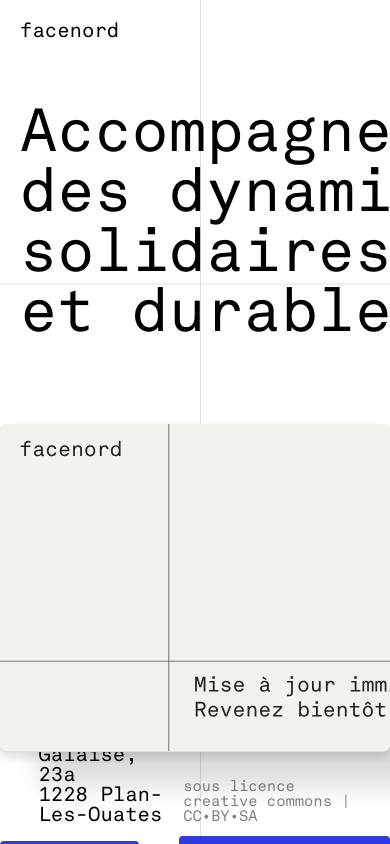
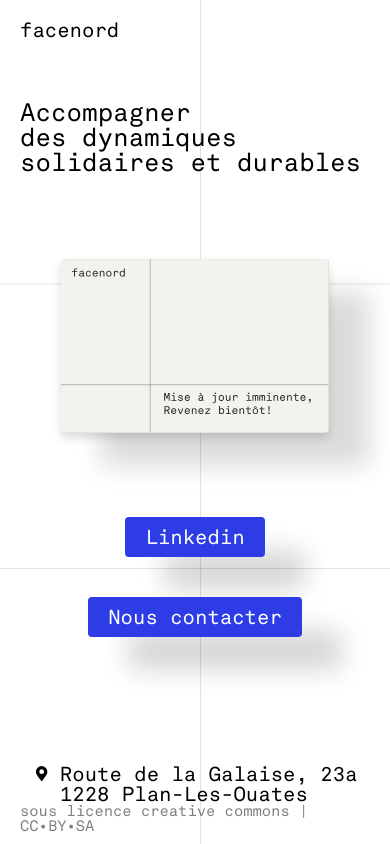
Before and after one commit to azertypow/FaceNord.LandingPage, a Nuxt app: page / in a window 390 px wide. Built offline with nearby package versions, Linux system fonts and the light colour scheme.

Commit message:
feat: responsive

```diff
--- a/app.vue
+++ b/app.vue
@@ -400,12 +400,22 @@ function onMouseLeaveCard(mouseEvent: MouseEvent, cardElement: HTMLElement) {
         .v-app__content__card-box__item__card {
             position: relative;
             display: block;
+            height: auto;
+
+            width: 80vw;
+            top: -2.6vw;
+            left: -5.7vw;
+            margin-right: -11.5vw;
+            margin-bottom: -12.7vw;
+
+            @media (min-width: 900px) {
                 height: 50vh;
                 width: auto;
                 top: -2.4vh;
                 left: -5vh;
                 margin-right: -10vh;
                 margin-bottom: -11.2vh;
+            }
         }
 
         &:hover {
@@ -423,6 +433,11 @@ function onMouseLeaveCard(mouseEvent: MouseEvent, cardElement: HTMLElement) {
     justify-content: center;
     gap: 2rem;
     width: 100%;
+    flex-direction: column;
+
+    @media (min-width: 900px) {
+        flex-direction: row;
+    }
 }
 
 .v-app__background-filter {
@@ -443,6 +458,8 @@ function onMouseLeaveCard(mouseEvent: MouseEvent, cardElement: HTMLElement) {
   bottom: 0;
   left: 0;
   width: 100%;
+    z-index: 100;
+
 }
 
 </style>
--- a/assets/_main.scss
+++ b/assets/_main.scss
@@ -118,9 +118,14 @@ button {
 }
 
 h1 {
-  line-height: 3rem;
-  font-size: 3rem;
+  line-height: 1.25rem;
+  font-size: 1.25rem;
   max-width: 17em;
+
+  @media (min-width: 1100px) {
+    line-height: 3rem;
+    font-size: 3rem;
+  }
 }
 
 
--- a/components/FooterApp.vue
+++ b/components/FooterApp.vue
@@ -40,9 +40,16 @@
 .v-footer-app {
     height: 3rem;
     display: flex;
+    padding: 1rem;
+    flex-direction: column;
     justify-content: space-between;
-    align-items: flex-end;
-    padding: 1rem;
+    align-items: center;
+
+    @media (min-width: 900px) {
+        justify-content: space-between;
+        align-items: flex-end;
+        flex-direction: row;
+    }
 }
 
 .v-footer-app__adresse {
```
Lines whose indentation alone changed are shown as unchanged.
